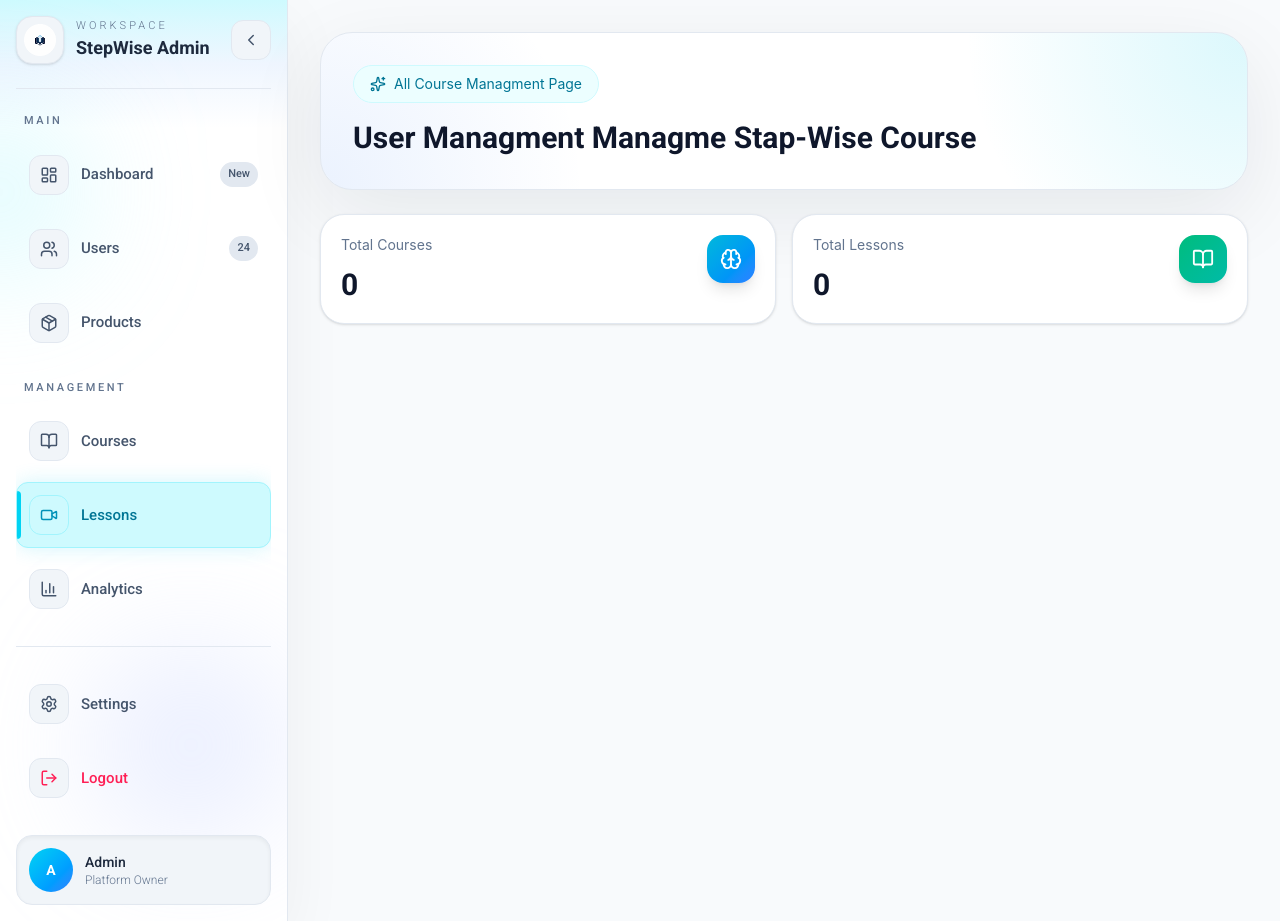
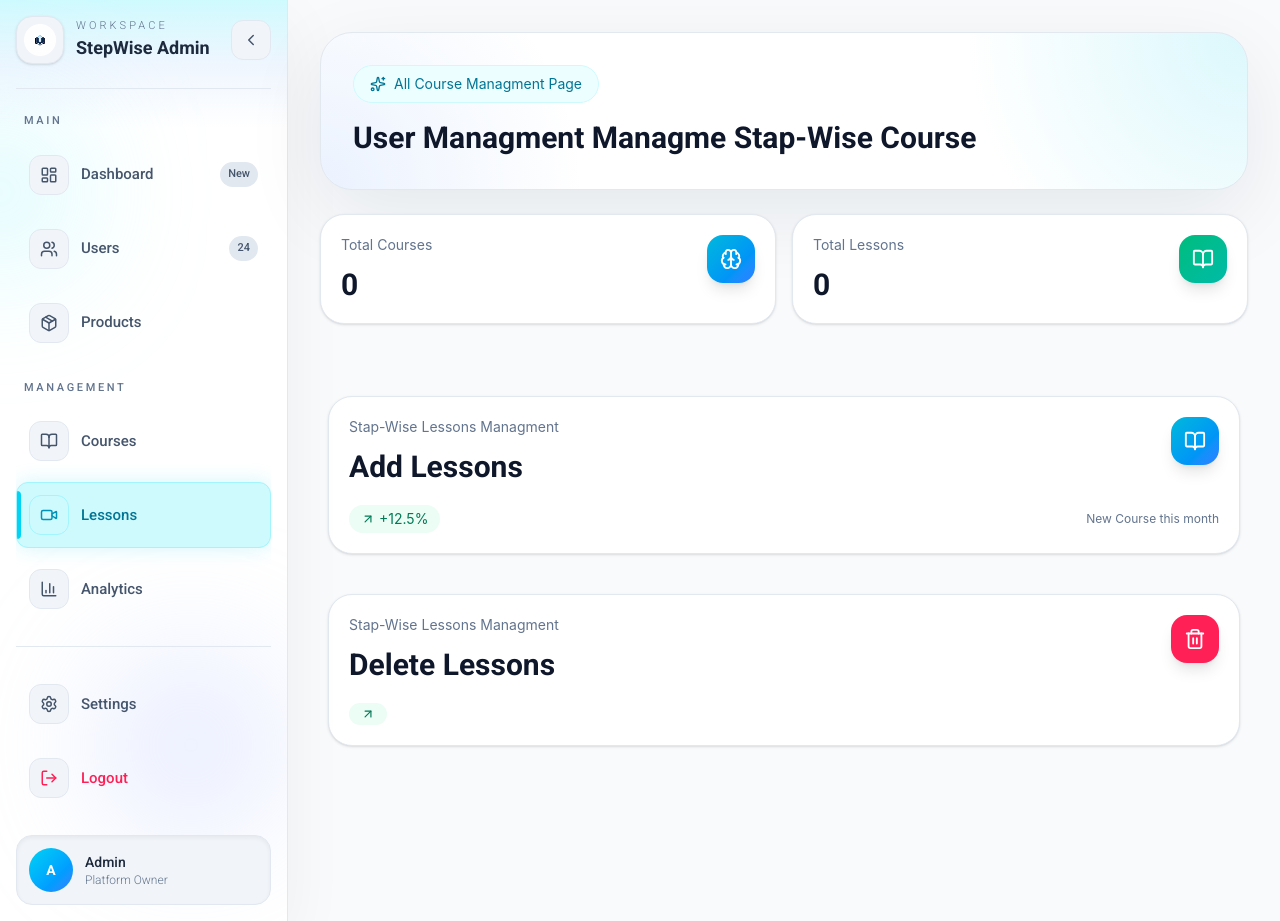
Before and after one commit to Step-Wise-Roadmaps/Step-Wise, a React (Vite) app in the folder Frontend/: page /admin-dashboard/lesson in a window 1280 px wide. Built offline with nearby package versions, Linux system fonts and the light colour scheme; no server answers; sample sign-in values are in the browser's storage.

Commit message:
feat: add LessonCard datas and ui

```diff
--- a/Frontend/src/components/CourseManagement/CourseCard.jsx
+++ b/Frontend/src/components/CourseManagement/CourseCard.jsx
@@ -77,7 +77,7 @@ function CourseCard({ itemRoutes }) {
                                 </article>
                             );
                         })}
-                    </section>
+                </section>
             </div>
         </>
     )
--- a/Frontend/src/components/LessonManagement/LessonCard.jsx
+++ b/Frontend/src/components/LessonManagement/LessonCard.jsx
@@ -1,8 +1,85 @@
 
-function LessonCard() {
+
+import { useState } from "react";
+import { useNavigate } from 'react-router-dom'
+
+import {
+    Activity,
+    ArrowUpRight,
+    BookOpen,
+    CircleCheckBig,
+    Clock3,
+    FileText,
+    GraduationCap,
+    Layers3,
+    ShieldCheck,
+    Sparkles,
+    Users,
+    Trash2
+} from "lucide-react";
+
+function LessonCard({ itemRoutes }) {
+
+    const navigate = useNavigate();
+
+    const stats = [
+        {
+            id: "AddLessons",
+            title: "Stap-Wise Lessons Managment",
+            value: "Add Lessons",
+            change: "+12.5%",
+            note: "New Course this month",
+            icon: BookOpen,
+            tone: "from-cyan-500 to-blue-500",
+        },
+        {
+            id: "DeleteLessons",
+            title: "Stap-Wise Lessons Managment",
+            value: "Delete Lessons",
+            // note: "Published and visible",
+            icon: Trash2,
+            tone: "bg-rose-500",
+        },
+    ];
+
     return(
         <>
+            <div className="mx-auto flex w-full max-w-8xl flex-col gap-6 p-4 pt-20 md:p-6 md:pt-6 lg:p-10">
+                <section className="grid gap-10 md:grid-cols-1 cursor-pointer">
+                        {stats.map((stat) => {
+                            const Icon = stat.icon;
 
+                            return (
+                                <article
+                                    key={stat.id}
+                                    onClick={() => navigate(itemRoutes[stat.id])}
+                                    className="rounded-3xl border border-slate-200 bg-white p-5 shadow-sm transition-transform duration-300 hover:-translate-y-1">
+
+                                    <div className="flex items-start justify-between gap-4">
+                                        <div>
+                                            <p className="text-sm text-slate-500">{stat.title}</p>
+                                            <h2 className="mt-3 roboto-bold text-3xl text-slate-900">{stat.value}</h2>
+                                        </div>
+
+                                        <div
+                                            className={`flex h-12 w-12 items-center justify-center rounded-2xl bg-gradient-to-br ${stat.tone} text-white shadow-lg`}
+                                        >
+                                            <Icon size={22} />
+                                        </div>
+                                    </div>
+
+                                    <div className="mt-5 flex items-center justify-between gap-3">
+                                        <span className="inline-flex items-center gap-1 rounded-full bg-emerald-50 px-3 py-1 text-sm text-emerald-700">
+                                            <ArrowUpRight size={14} />
+                                            {stat.change}
+                                        </span>
+                                        <p className="text-xs text-slate-500">{stat.note}</p>
+                                    </div>
+                                </article>
+                            );
+                        })}
+                </section>
+            </div>
         </>
     )
 }
--- a/Frontend/src/page/LessonManagement.jsx
+++ b/Frontend/src/page/LessonManagement.jsx
@@ -16,9 +16,17 @@ function LessonManagement() {
 
     const { courses, lessons, isLoading } = useSelector((stats) => stats.admin);
 
+    const itemRoutes = {
+        AddLessons: "/admin-dashboard/add-course",
+        DeleteLessons: "/admin-dashboard/delete-course"
+    };
+
+    const activeItem = Object.entries(itemRoutes).find(([, path]) => path === location.pathname)?.[0] ?? "";
+
     return(
         <>
             <LessonHeader courses={courses} lessons={lessons} isLoading={isLoading} />
+            <LessonCard itemRoutes={itemRoutes} />
         </>
     )
 }
```
